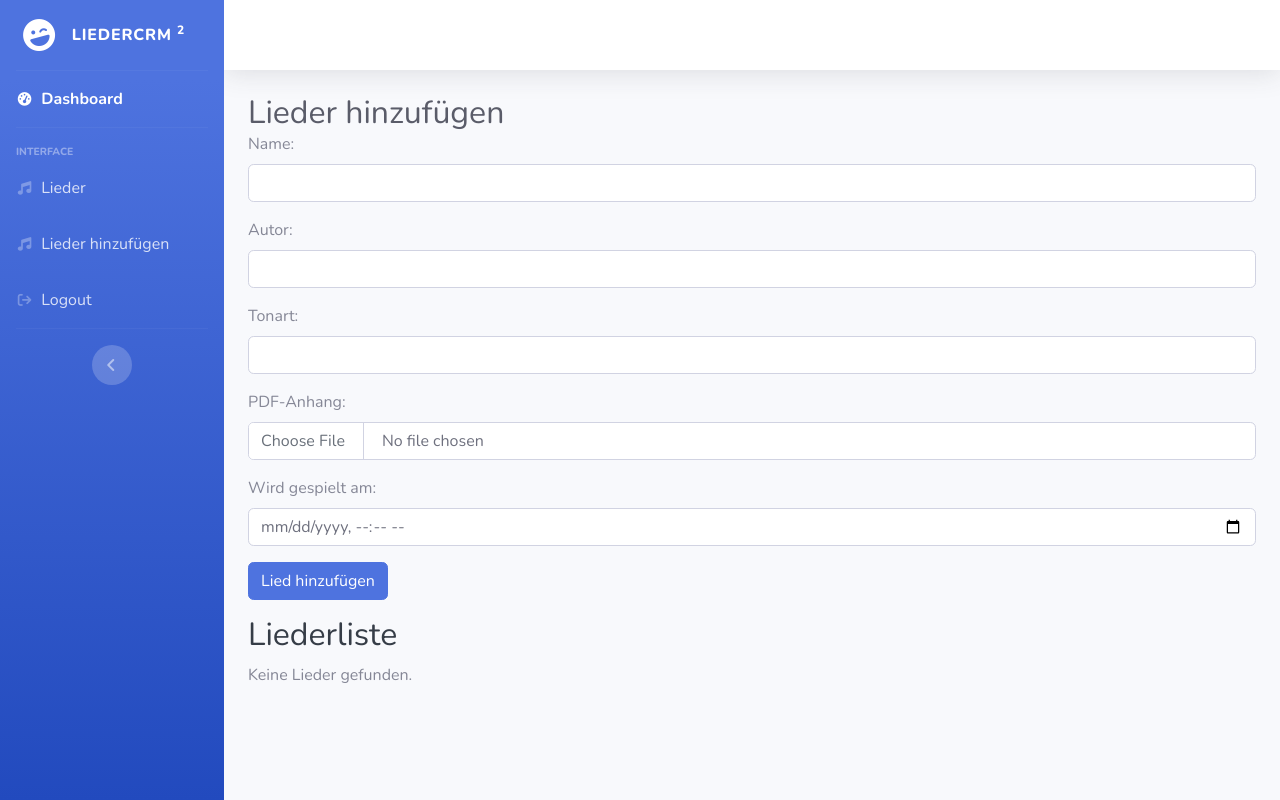
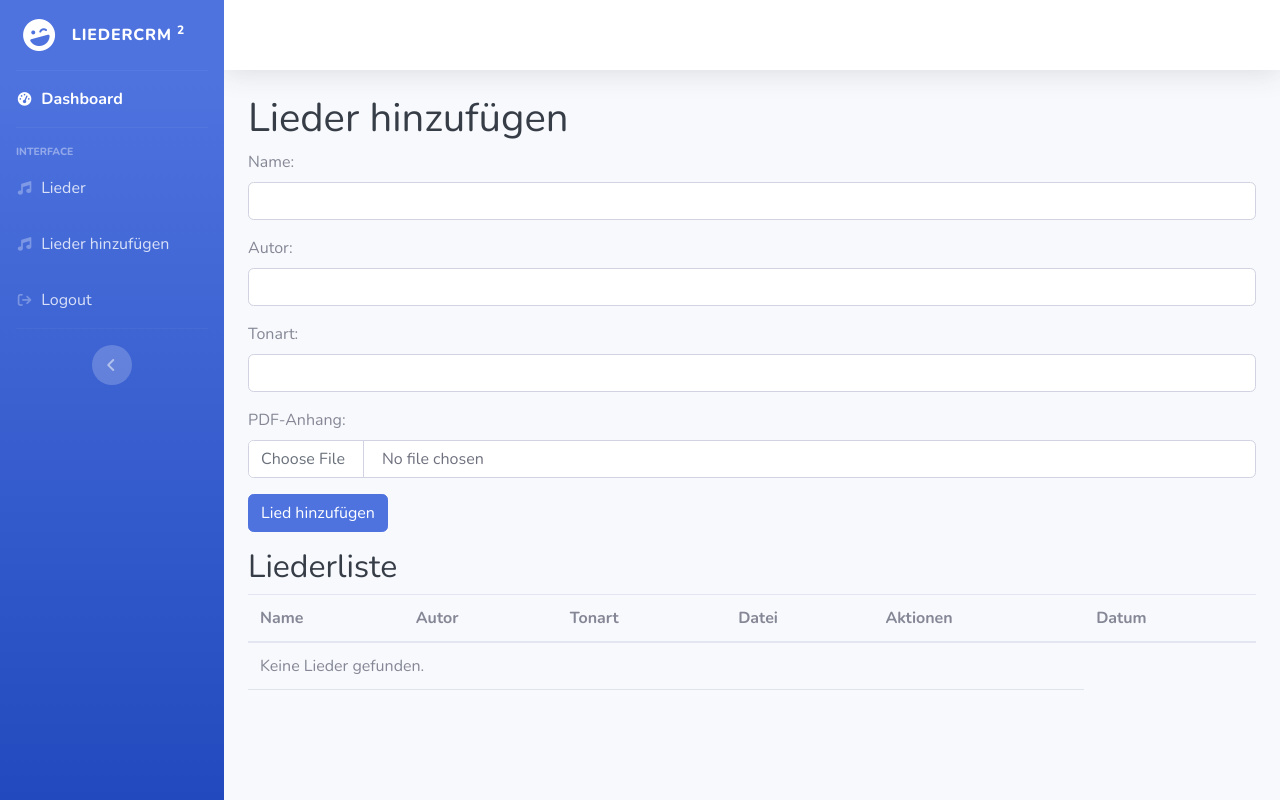
Before and after one commit to pottz91/liedercrm, a PHP site: page /liederadd.php in a window 1280 px wide. Run offline with PHP 8.4, Linux system fonts and the light colour scheme; the visitor is signed in with stand-in values (Sample User, id 1); data that the repository does not hold is empty; some libraries are stand-ins or nearby versions; some web fonts are replaced.

Commit message:
bearbeiten

```diff
--- a/liederadd.php
+++ b/liederadd.php
@@ -41,10 +41,8 @@ if ($_SERVER["REQUEST_METHOD"] == "POST") {
                 }
             }
 
-            $hinzugefuegt_am = isset($_POST["hinzugefuegt_am"]) ? $_POST["hinzugefuegt_am"] : date("Y-m-d H:i:s");
-
             // SQL-Statement zum Hinzufügen des Lieds in die Datenbank
-            $sql = "INSERT INTO lieder (name, autor, ton, pdf_attachment, hinzugefuegt_am) VALUES ('$name', '$autor', '$ton', '$pdf_attachment', '$hinzugefuegt_am')";
+            $sql = "INSERT INTO lieder (name, autor, ton, pdf_attachment, hinzugefuegt_am) VALUES ('$name', '$autor', '$ton', '$pdf_attachment', NOW())";
 
             if ($conn->query($sql) === TRUE) {
                 echo "<p>Lied wurde erfolgreich hinzugefügt.</p>";
@@ -117,7 +115,7 @@ include 'header.php';
             <!-- Begin Page Content -->
             <div class="container-fluid">
                 <div class="content">
-                    <h1 class="h2 mb-0 text-gray-800">Lieder hinzufügen</h1>
+                    <h1>Lieder hinzufügen</h1>
                     <form method="post" action="" enctype="multipart/form-data">
                         <div class="mb-3">
                             <label for="name" class="form-label">Name:</label>
@@ -136,19 +134,26 @@ include 'header.php';
                             <input type="file" class="form-control" id="pdf_attachment" name="pdf_attachment"
                                 accept="application/pdf" required>
                         </div>
-                        <div class="mb-3">
-                            <label for="hinzugefuegt_am" class="form-label">Wird gespielt am:</label>
-                            <input type="datetime-local" class="form-control" id="hinzugefuegt_am"
-                                name="hinzugefuegt_am">
-                        </div>
                         <input type="hidden" name="action" value="add">
                         <button type="submit" class="btn btn-primary">Lied hinzufügen</button>
                     </form>
 
                     <h2>Liederliste</h2>
+                    <table class="table">
+                        <thead>
+                            <tr>
+                                <th>Name</th>
+                                <th>Autor</th>
+                                <th>Tonart</th>
+                                <th>Datei</th>
+                                <th>Aktionen</th>
+                                <th>Datum</th>
+                            </tr>
+                        </thead>
+                        <tbody>
                             <?php
                             // SQL-Statement zum Abrufen der Lieder aus der Datenbank mit deutschem Datums- und Uhrzeitformat
-                    $sql = "SELECT id, name, autor, ton, pdf_attachment, DATE_FORMAT(STR_TO_DATE(hinzugefuegt_am, '%Y-%m-%d %H:%i:%s'), '%d.%m.%Y') AS hinzugefuegt_am_deutsch FROM lieder ORDER BY hinzugefuegt_am DESC";
+                            $sql = "SELECT id, name, autor, ton, pdf_attachment, DATE_FORMAT(STR_TO_DATE(hinzugefuegt_am, '%Y-%m-%d %H:%i:%s'), '%d.%m.%Y %H:%i') AS hinzugefuegt_am_deutsch FROM lieder";
                             $result = $conn->query($sql);
 
                             // Überprüfen, ob Zeilen in der Abfrageergebnismenge vorhanden sind
@@ -162,38 +167,94 @@ include 'header.php';
                                         $pdfButton = "<a href='$pdfPath' target='_blank' class='btn btn-primary'>PDF öffnen</a>";
                                     }
 
-                            $currentDate = date("d.m.Y");
-                            $liedClass = ($row["hinzugefuegt_am_deutsch"] == $currentDate) ? "current-lied" : "";
-
-                            echo "<div class='lied-container $liedClass'>
-                                    <h3>{$row["name"]}</h3>
-                                    <p><strong>Autor:</strong> {$row["autor"]}</p>
-                                    <p><strong>Tonart:</strong> {$row["ton"]}</p>
-                                    <p>$pdfButton</p>
-                                    <p><strong>Wird gespielt am:</strong> {$row["hinzugefuegt_am_deutsch"]}</p>
-                                  </div>";
-                            echo "<hr class='lied-separator'>";
+                                    echo "<tr>
+        <td>" . $row["name"] . "</td>
+        <td>" . $row["autor"] . "</td>
+        <td>" . $row["ton"] . "</td>
+        <td>$pdfButton</td>
+        <td>
+            <button type='button' class='btn btn-warning' data-bs-toggle='modal' data-bs-target='#editModal' data-id='" . $row["id"] . "' data-name='" . $row["name"] . "' data-autor='" . $row["autor"] . "' data-ton='" . $row["ton"] . "' data-pdf='" . $row["pdf_attachment"] . "'>Bearbeiten</button>
+        </td>
+        <td>" . $row["hinzugefuegt_am_deutsch"] . "</td>
+    </tr>";
                                 }
                             } else {
-                        echo "<p>Keine Lieder gefunden.</p>";
+                                echo "<tr><td colspan='5'>Keine Lieder gefunden.</td></tr>";
                             }
                             ?>
+
+                        </tbody>
+                    </table>
+
+                    <!-- Modal für die Bearbeitung -->
+                    <div class="modal fade" id="editModal" tabindex="-1" aria-labelledby="editModalLabel"
+                        aria-hidden="true">
+                        <div class="modal-dialog">
+                            <div class="modal-content">
+                                <div class="modal-header">
+                                    <h5 class="modal-title" id="editModalLabel">Lied bearbeiten</h5>
+                                    <button type="button" class="btn-close" data-bs-dismiss="modal"
+                                        aria-label="Close"></button>
+                                </div>
+                                <div class="modal-body">
+                                    <form id="editForm" method="post" enctype="multipart/form-data">
+                                        <div class="mb-3">
+                                            <label for="editName" class="form-label">Name:</label>
+                                            <input type="text" class="form-control" id="editName" name="editName"
+                                                required>
+                                        </div>
+                                        <div class="mb-3">
+                                            <label for="editAutor" class="form-label">Autor:</label>
+                                            <input type="text" class="form-control" id="editAutor" name="editAutor"
+                                                required>
+                                        </div>
+                                        <div class="mb-3">
+                                            <label for="editTon" class="form-label">Tonart:</label>
+                                            <input type="text" class="form-control" id="editTon" name="editTon"
+                                                required>
+                                        </div>
+                                        <div class="mb-3">
+                                            <label for="editPdfAttachment" class="form-label">PDF-Anhang:</label>
+                                            <input type="file" class="form-control" id="editPdfAttachment"
+                                                name="editPdfAttachment" accept="application/pdf">
+                                            <input type="hidden" id="editPdfAttachmentExisting"
+                                                name="editPdfAttachmentExisting">
+                                        </div>
+                                        <input type="hidden" id="editId" name="editId">
+                                        <input type="hidden" name="action" value="edit">
+                                        <button type="submit" class="btn btn-primary">Lied aktualisieren</button>
+                                    </form>
+                                </div>
+                            </div>
+                        </div>
                     </div>
                 </div>
             </div>
         </div>
     </div>
 
-<style>
-    .current-lied {
-        background-color: #c8e6c9;
-        padding: 10px;
-        border-radius: 5px;
-    }
+    <script>
+        // Modal öffnen und Liedinformationen setzen
+        var editModal = document.getElementById('editModal');
+        editModal.addEventListener('show.bs.modal', function (event) {
+            // Auslösendes Element abrufen
+            var button = event.relatedTarget;
 
-    .lied-separator {
-        border-top: 1px solid #ddd;
-        margin-top: 20px;
-        margin-bottom: 20px;
-    }
-</style>
+            // Liedinformationen aus den Datenattributen des Elements abrufen
+            var id = button.getAttribute('data-id');
+            var name = button.getAttribute('data-name');
+            var autor = button.getAttribute('data-autor');
+            var ton = button.getAttribute('data-ton');
+            var pdf = button.getAttribute('data-pdf');
+
+            // Liedinformationen im Modal setzen
+            var editForm = document.getElementById('editForm');
+            editForm.setAttribute('action', 'liederadd.php');
+            document.getElementById('editId').value = id;
+            document.getElementById('editName').value = name;
+            document.getElementById('editAutor').value = autor;
+            document.getElementById('editTon').value = ton;
+            document.getElementById('editPdfAttachmentExisting').value = pdf;
+        });
+    </script>
+    </body>
```
Also changed, not shown: suche.php (line endings or trailing spaces). Lines whose indentation alone changed are shown as unchanged.
